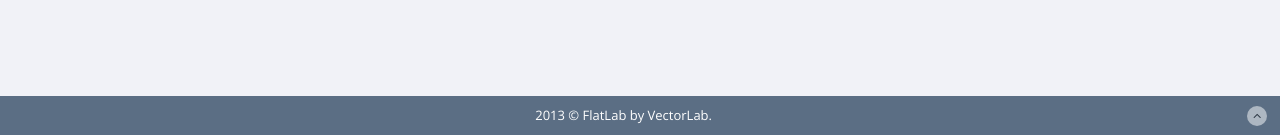
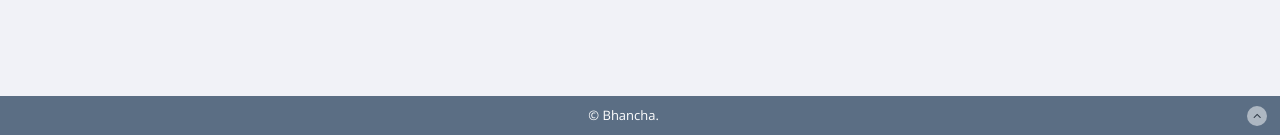
Before and after one commit to qod7/bhancha, a Django app: page /orders/ in a window 1280 px wide. Shown: the part 864-999 px from the top of the page. Run offline with Django 3.2, Linux system fonts and the light colour scheme; data that the repository does not hold is empty.

Commit message:
Copyright tranfer to bhancha

```diff
--- a/mainapp/templates/mainapp/home.html
+++ b/mainapp/templates/mainapp/home.html
@@ -121,7 +121,7 @@
     <!--footer start-->
     <footer class="site-footer">
         <div class="text-center">
-            2013 &copy; FlatLab by VectorLab.
+            &copy; Bhancha.
             <a href="#" class="go-top">
                 <i class="icon-angle-up"></i>
             </a>
--- a/mainapp/templates/mainapp/index.html
+++ b/mainapp/templates/mainapp/index.html
@@ -127,7 +127,7 @@
         <div class="container">
             <div class="row">
                 <div class="col-sm-6">
-                    &copy; 2013 <a target="_blank" href="http://shapebootstrap.net/" title="Free Twitter Bootstrap WordPress Themes and HTML templates">ShapeBootstrap</a>. All Rights Reserved.
+                    &copy; Bhancha
                 </div>
             </div>
         </div>
```
